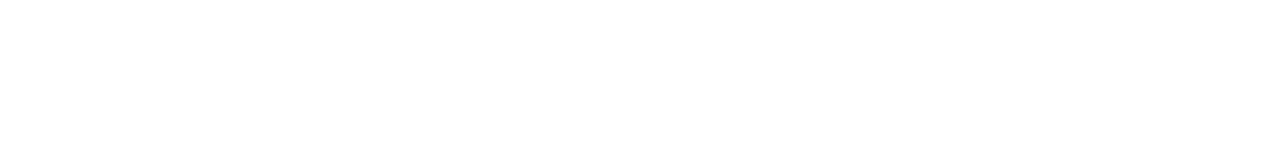
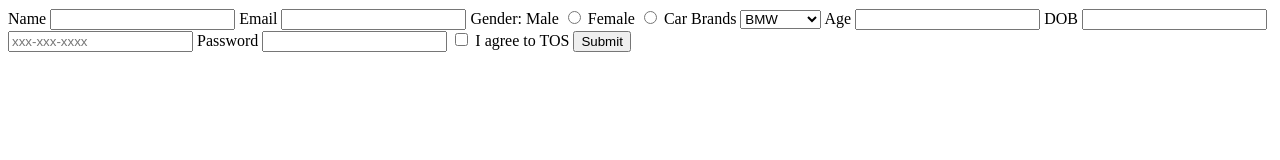
Before and after one commit to acciojob/signup-form-car-adityag7522, a website: page main.html in a window 1280 px wide. Drawn offline with Linux system fonts and the light colour scheme.

Commit message:
created a submission

```diff
--- a/main.html
+++ b/main.html
@@ -7,8 +7,35 @@
 </head>
 
 <body>
-	<!-- the entire body must be written by student -->
-    <script type="text/javascript" src="./script.js">
+	<form>
+		<label for="name">Name</label>
+		<input id="name" required>
+		<label for="email">Email</label>
+		<input id="email" required>
+		<label for="gender">Gender: </label>
+		<label for="gender_m">Male</label>
+		<input type="radio" name="gender" id="gender_m" required>
+		<label for="gender_f">Female</label>
+		<input type="radio" name="gender" id="gender_f" required>
+		<label for="cars">Car Brands</label>
+		<select id="cars" aria-required>
+			<option value="BMW">BMW</option>
+			<option value="Audi">Audi</option>
+			<option value="Mercedez">Mercedez</option>
+		</select>
+		<label for="age">Age</label>
+		<input id="age" type="number" required>
+		<label for="DOB">DOB</label>
+		<input id="DOB" required>
+		<label for="tel"></label>
+		<input id="tel" placeholder="xxx-xxx-xxxx">
+		<label for="password">Password</label>
+		<input id="password" type="password" required>
+		<input id="tos" type="checkbox" required>
+		<label for="tos">I agree to TOS</label>
+		<button type="submit">Submit</button>
+	</form>
+	<script type="text/javascript" src="./script.js">
 </script>
 
 </body>
```
